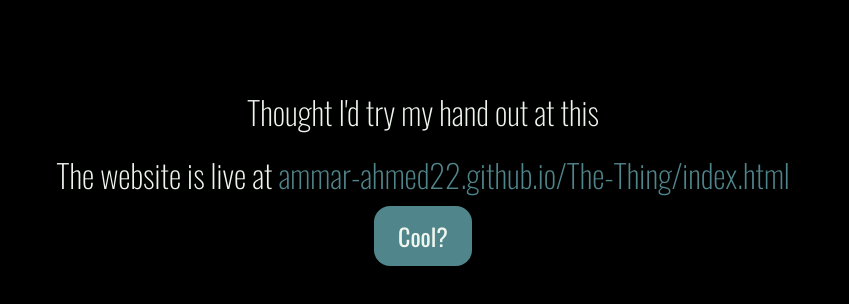
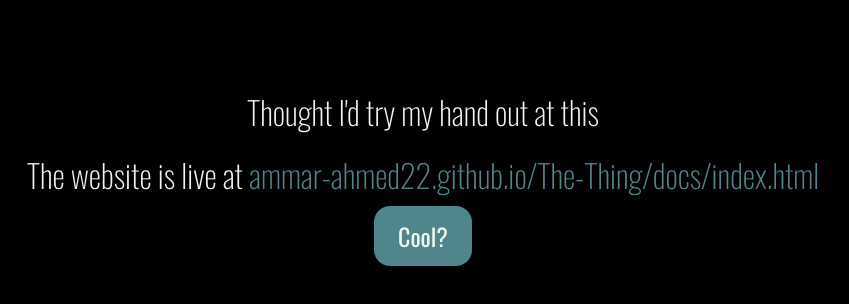
Before and after one commit to ammar-ahmed22/The-Thing, a plain HTML site: page docs/index.html in a window 1280 px wide. Both pictures are taken after a click on the button "Ok?". Shown: the whole page, without its empty margins (217-1066 px from the left). Drawn offline with nearby package versions, Linux system fonts and the light colour scheme.

Commit message:
URL change

```diff
--- a/docs/index.html
+++ b/docs/index.html
@@ -17,7 +17,7 @@
 <body>
     <div class="info">
         <h1 class="head1">Thought I'd try my hand out at this</h1>
-        <h1 class="head2">The website is live at <span>ammar-ahmed22.github.io/The-Thing/index.html</span></h1>
+        <h1 class="head2">The website is live at <span>ammar-ahmed22.github.io/The-Thing/docs/index.html</span></h1>
         <h1 class="head3">You can check out the code too.</h1>
         <h1 class="head4">Made with Python <span>(image processing)</span>, JavaScript <span>(functionality)</span> and HTML/CSS <span>(design)</span></h1>
         <button class="display" onclick="displayHeading()">Ok?</button>
```
